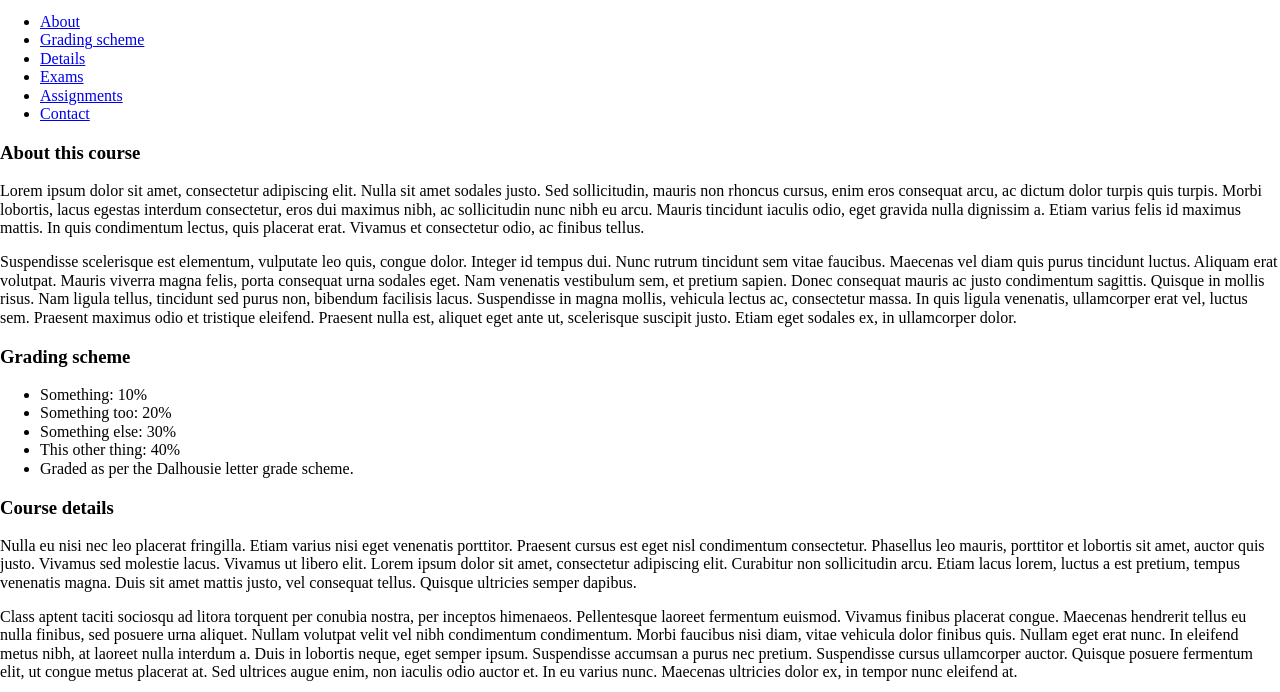
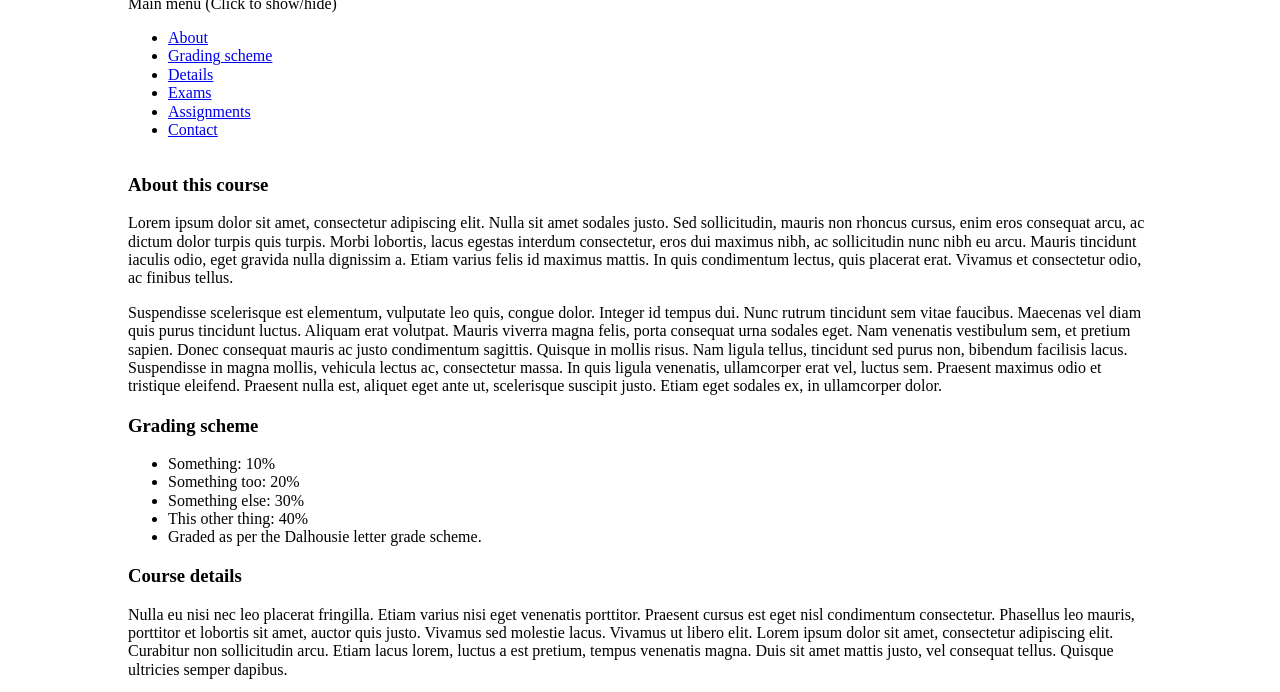
Before and after one commit to TomCaoJiaHong/Dalhousie_Website, a plain HTML site: page www/index.html in a window 1280 px wide. Shown: the part 215-907 px from the top of the page. Drawn offline with nearby package versions, Linux system fonts and the light colour scheme.

Commit message:
some css code

```diff
--- a/www/css/main.css
+++ b/www/css/main.css
@@ -0,0 +1,5 @@
+body{
+    display: flex;
+    flex-direction: column;
+    margin: 0% 10%;
+}
```
Also changed, not shown: www/index.html (+1 -0 lines).
